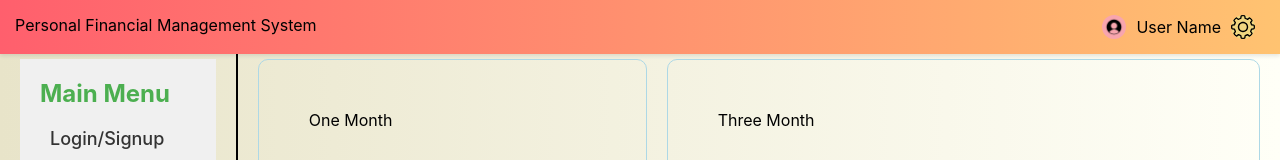
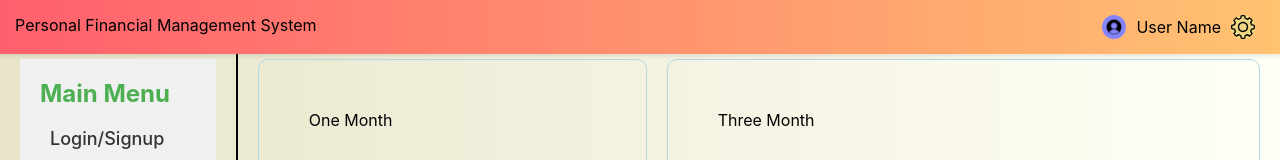
Before and after one commit to ujjwalsharmaIITB/Software-Lab-Project-PFMS, a React (Create React App) app in the folder front-end/: page /home in a window 1280 px wide. In both pictures the pointer is over the picture 1114 px from the left and 27 px from the top of the page. Shown: the top 160 px of the page. Built offline with nearby package versions, Linux system fonts and the light colour scheme.

Commit message:
new styles added

```diff
--- a/front-end/src/Components/NavBar/NavBar.scss
+++ b/front-end/src/Components/NavBar/NavBar.scss
@@ -19,6 +19,7 @@
   width: 24px; /* Adjust icon size */
   height: 24px; /* Adjust icon size */
   border-radius: 50%;
+  transition: background-color 0.3s ease;
 }
 
 .userIMG {
@@ -28,3 +29,10 @@
 .settingsIMG {
   background-color: #f0d781; /* Adjust settings icon color */
 }
+.userIMG:hover {
+  background-color: #8585ff; /* Adjust user icon color on hover */
+}
+
+.settingsIMG:hover {
+  background-color: #7aff7c; /* Adjust settings icon color on hover */
+}
```
